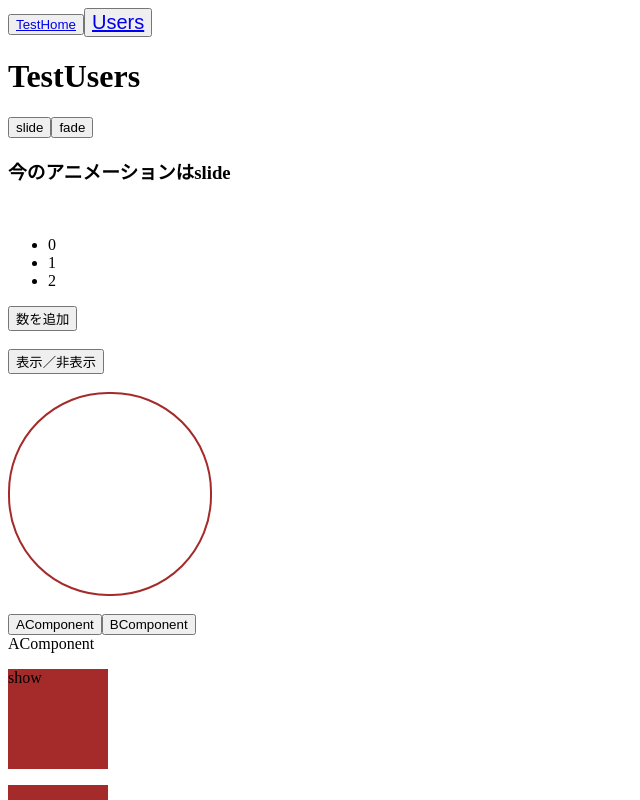
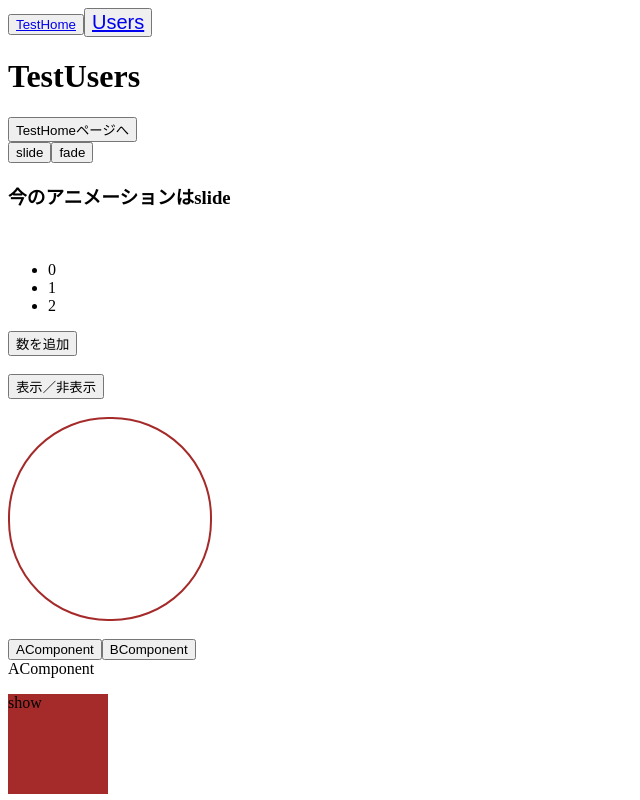
Before and after one commit to shirokuma0503/udemy-vue.js, a Vue app in the folder udemy-vue.js/: page /#/users in a window 1280 px wide. Shown: the top 800 px of the page, without its empty margins (0-640 px from the left). Built offline with nearby package versions, Linux system fonts and the light colour scheme.

Commit message:
13_190:それぞれのコンポーネントからURLを切り替える

```diff
--- a/udemy-vue.js/src/views/TestHome.vue
+++ b/udemy-vue.js/src/views/TestHome.vue
@@ -1,3 +1,16 @@
 <template>
-  <h1>TestHome</h1>
+  <div>
+    <h1>TestHome</h1>
+    <button @click="toTestUsers">TestUsersページへ</button>
+  </div>
 </template>
+
+<script>
+export default {
+  methods: {
+    toTestUsers() {
+      this.$router.push("TestUsers");
+    }
+  }
+}
+</script>
--- a/udemy-vue.js/src/views/TestUsers.vue
+++ b/udemy-vue.js/src/views/TestUsers.vue
@@ -1,3 +1,16 @@
 <template>
-  <h1>TestUsers</h1>
+  <div>
+    <h1>TestUsers</h1>
+    <button @click="toTestHome">TestHomeページへ</button>
+  </div>
 </template>
+
+<script>
+export default {
+  methods: {
+    toTestHome() {
+      this.$router.push("TestHome");
+    }
+  }
+}
+</script>
```
